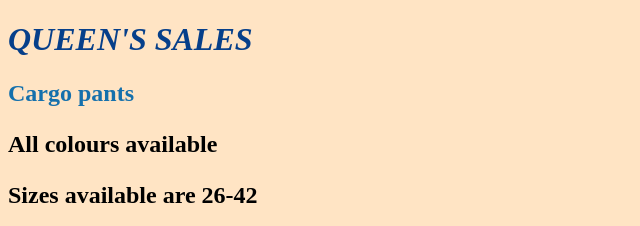
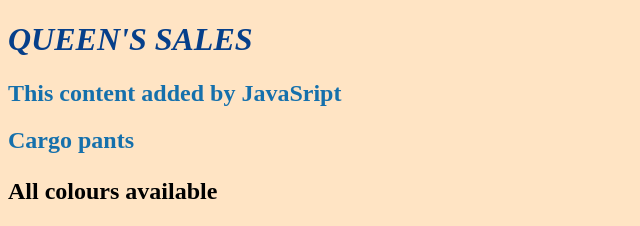
Before and after one commit to Teck-123/my-own-website, a plain HTML site: page index.html in a window 1280 px wide. Shown: the top 226 px of the page, without its empty margins (0-640 px from the left). Drawn offline with Linux system fonts and the light colour scheme.

Commit message:
add script.js, connect to index.html

```diff
--- a/script.js
+++ b/script.js
@@ -0,0 +1,3 @@
+const h2 = document.createElement("h2");
+h2.textContent ="This content added by JavaSript";
+document.querySelector("body").appendChild(h2);
```
Also changed, not shown: index.html (+2 -1 lines).
